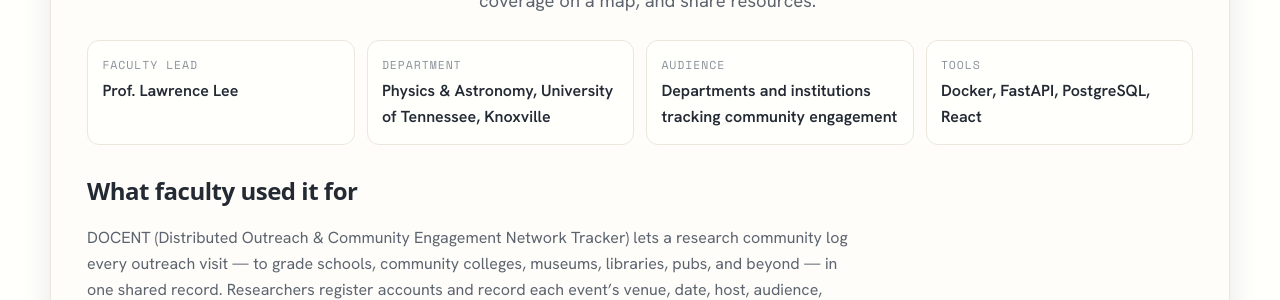
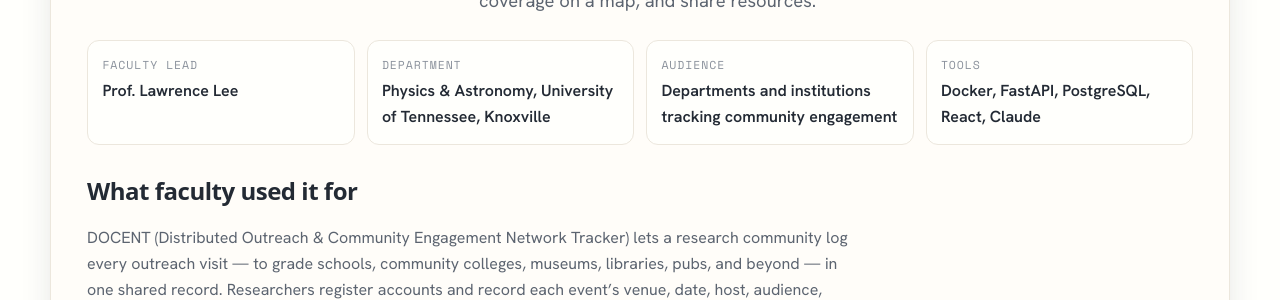
Before and after one commit to FacultyAIExchange/facultyaiexchange.github.io, a Jekyll site: the page built from _examples/outreach-tracker-docent.md, in a window 1280 px wide and 900 px high. Shown: the part 470-770 px from the top of the window. Built offline with Jekyll 4.4.1, drawn with Linux system fonts in a browser that asks for light colours; some web fonts are replaced.

Commit message:
adding claude as tool to DOCENT

```diff
--- a/_examples/outreach-tracker-docent.md
+++ b/_examples/outreach-tracker-docent.md
@@ -10,6 +10,7 @@ tools:
   - FastAPI
   - PostgreSQL
   - React
+  - Claude
 tags:
   - Research
   - Outreach
```
